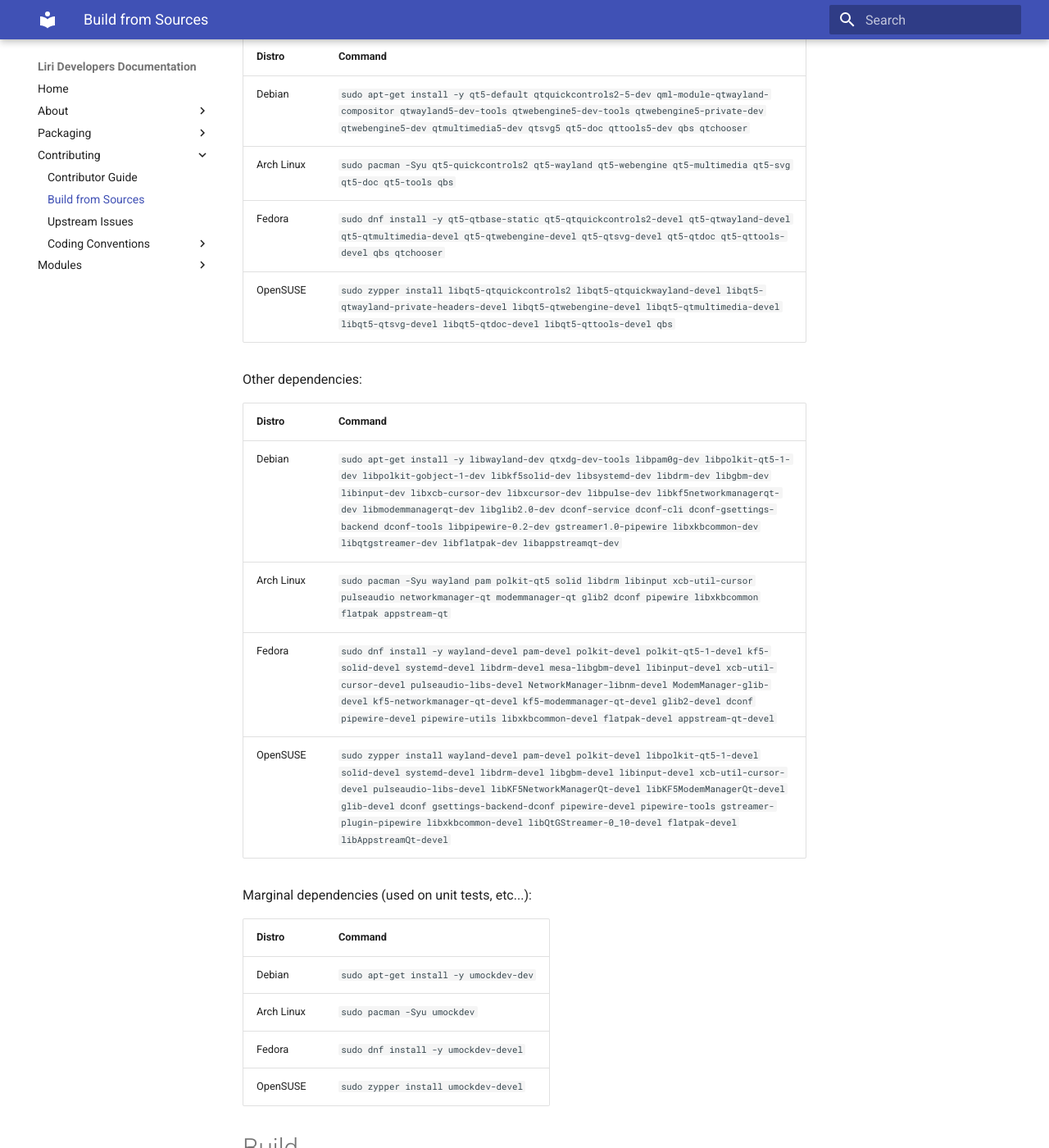
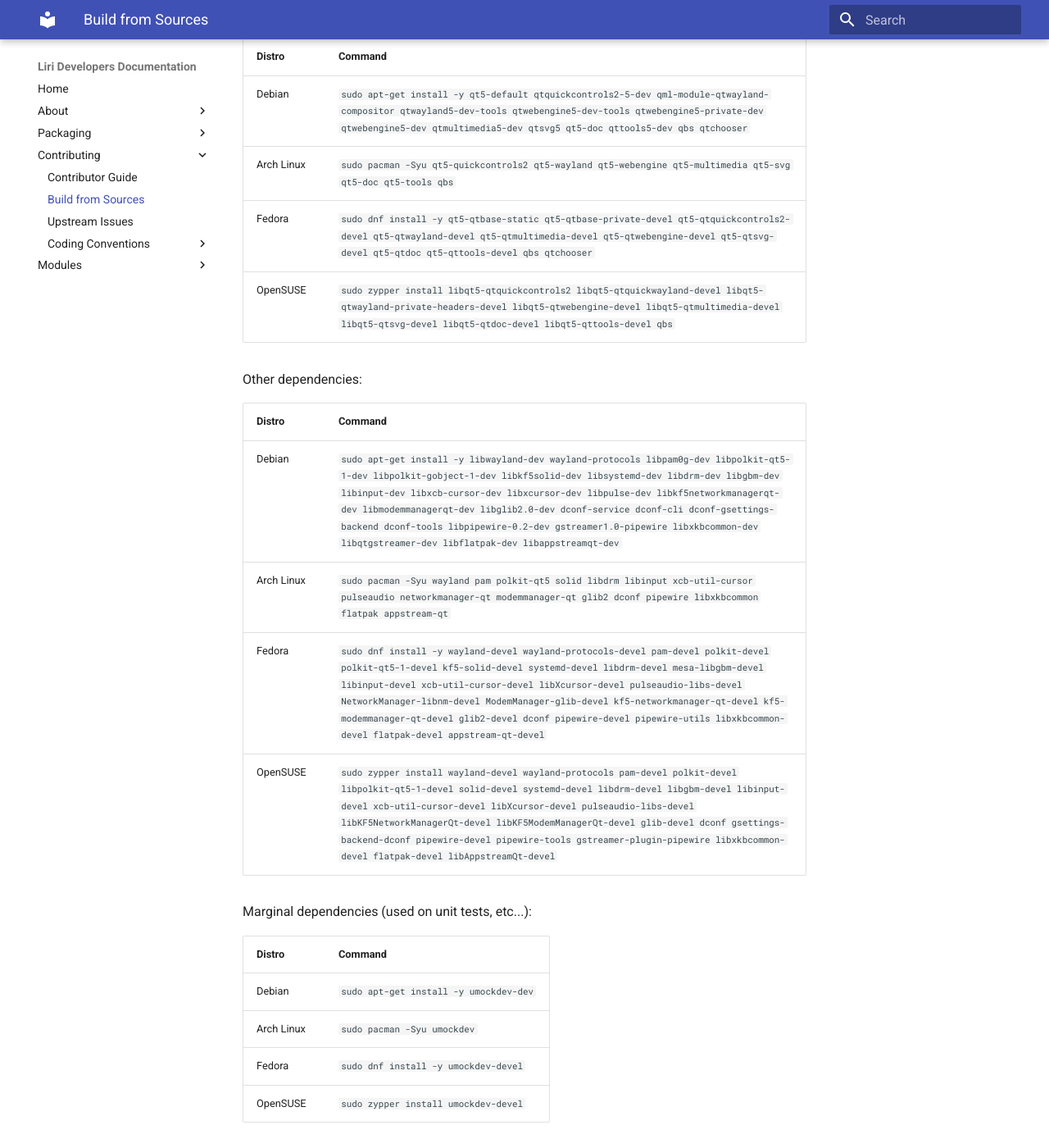
Before and after one commit to lirios/docs, an MkDocs documentation site: the page built from docs/contributing/build-sources.md, in a window 1280 px wide and 1400 px high, scrolled down 1220 px. Shown: the whole window at 82% size. Built offline with MkDocs 1.6.1 and Material for MkDocs 9.7.7, drawn with Linux system fonts in a browser that asks for light colours; old or Windows-style settings are respelled for this version of MkDocs.

Commit message:
Update packages

```diff
--- a/docs/contributing/build-sources.md
+++ b/docs/contributing/build-sources.md
@@ -39,17 +39,17 @@
 | ---------- | ---------------------------------------------------------------------------------------------------------------------------------------------------------------------------------------------------------------------------------------------- |
 | Debian     | `sudo apt-get install -y qt5-default qtquickcontrols2-5-dev qml-module-qtwayland-compositor qtwayland5-dev-tools qtwebengine5-dev-tools qtwebengine5-private-dev qtwebengine5-dev qtmultimedia5-dev qtsvg5 qt5-doc qttools5-dev qbs qtchooser` |
 | Arch Linux | `sudo pacman -Syu qt5-quickcontrols2 qt5-wayland qt5-webengine qt5-multimedia qt5-svg qt5-doc qt5-tools qbs`                                                                                                                                   |
-| Fedora     | `sudo dnf install -y qt5-qtbase-static qt5-qtquickcontrols2-devel qt5-qtwayland-devel qt5-qtmultimedia-devel qt5-qtwebengine-devel qt5-qtsvg-devel qt5-qtdoc qt5-qttools-devel qbs qtchooser`                                                  |
+| Fedora     | `sudo dnf install -y qt5-qtbase-static qt5-qtbase-private-devel qt5-qtquickcontrols2-devel qt5-qtwayland-devel qt5-qtmultimedia-devel qt5-qtwebengine-devel qt5-qtsvg-devel qt5-qtdoc qt5-qttools-devel qbs qtchooser`                         |
 | OpenSUSE   | `sudo zypper install libqt5-qtquickcontrols2 libqt5-qtquickwayland-devel libqt5-qtwayland-private-headers-devel libqt5-qtwebengine-devel libqt5-qtmultimedia-devel libqt5-qtsvg-devel libqt5-qtdoc-devel libqt5-qttools-devel qbs`             |
 
 Other dependencies:
 
 | Distro     | Command                                                                                                                                                                                                                                                                                                                                                                                                                                                                                     |
 | ---------- | ------------------------------------------------------------------------------------------------------------------------------------------------------------------------------------------------------------------------------------------------------------------------------------------------------------------------------------------------------------------------------------------------------------------------------------------------------------------------------------------- |
-| Debian     | `sudo apt-get install -y libwayland-dev qtxdg-dev-tools libpam0g-dev libpolkit-qt5-1-dev libpolkit-gobject-1-dev libkf5solid-dev libsystemd-dev libdrm-dev libgbm-dev libinput-dev libxcb-cursor-dev libxcursor-dev libpulse-dev libkf5networkmanagerqt-dev libmodemmanagerqt-dev libglib2.0-dev dconf-service dconf-cli dconf-gsettings-backend dconf-tools libpipewire-0.2-dev gstreamer1.0-pipewire libxkbcommon-dev libqtgstreamer-dev libflatpak-dev libappstreamqt-dev` |
-| Arch Linux | `sudo pacman -Syu wayland pam polkit-qt5 solid libdrm libinput xcb-util-cursor pulseaudio networkmanager-qt modemmanager-qt glib2 dconf pipewire libxkbcommon flatpak appstream-qt`                                                                                                                                                                                                                                                                                   |
-| Fedora     | `sudo dnf install -y wayland-devel pam-devel polkit-devel polkit-qt5-1-devel kf5-solid-devel systemd-devel libdrm-devel mesa-libgbm-devel libinput-devel xcb-util-cursor-devel pulseaudio-libs-devel NetworkManager-libnm-devel ModemManager-glib-devel kf5-networkmanager-qt-devel kf5-modemmanager-qt-devel glib2-devel dconf pipewire-devel pipewire-utils libxkbcommon-devel flatpak-devel appstream-qt-devel`                                        |
-| OpenSUSE   | `sudo zypper install wayland-devel pam-devel polkit-devel libpolkit-qt5-1-devel solid-devel systemd-devel libdrm-devel libgbm-devel libinput-devel xcb-util-cursor-devel pulseaudio-libs-devel libKF5NetworkManagerQt-devel libKF5ModemManagerQt-devel glib-devel dconf gsettings-backend-dconf pipewire-devel pipewire-tools gstreamer-plugin-pipewire libxkbcommon-devel libQtGStreamer-0_10-devel flatpak-devel libAppstreamQt-devel`                                     |
+| Debian     | `sudo apt-get install -y libwayland-dev wayland-protocols libpam0g-dev libpolkit-qt5-1-dev libpolkit-gobject-1-dev libkf5solid-dev libsystemd-dev libdrm-dev libgbm-dev libinput-dev libxcb-cursor-dev libxcursor-dev libpulse-dev libkf5networkmanagerqt-dev libmodemmanagerqt-dev libglib2.0-dev dconf-service dconf-cli dconf-gsettings-backend dconf-tools libpipewire-0.2-dev gstreamer1.0-pipewire libxkbcommon-dev libqtgstreamer-dev libflatpak-dev libappstreamqt-dev` |
+| Arch Linux | `sudo pacman -Syu wayland pam polkit-qt5 solid libdrm libinput xcb-util-cursor pulseaudio networkmanager-qt modemmanager-qt glib2 dconf pipewire libxkbcommon flatpak appstream-qt`                                                      |
+| Fedora     | `sudo dnf install -y wayland-devel wayland-protocols-devel pam-devel polkit-devel polkit-qt5-1-devel kf5-solid-devel systemd-devel libdrm-devel mesa-libgbm-devel libinput-devel xcb-util-cursor-devel libXcursor-devel pulseaudio-libs-devel NetworkManager-libnm-devel ModemManager-glib-devel kf5-networkmanager-qt-devel kf5-modemmanager-qt-devel glib2-devel dconf pipewire-devel pipewire-utils libxkbcommon-devel flatpak-devel appstream-qt-devel`                     |
+| OpenSUSE   | `sudo zypper install wayland-devel wayland-protocols pam-devel polkit-devel libpolkit-qt5-1-devel solid-devel systemd-devel libdrm-devel libgbm-devel libinput-devel xcb-util-cursor-devel libXcursor-devel pulseaudio-libs-devel libKF5NetworkManagerQt-devel libKF5ModemManagerQt-devel glib-devel dconf gsettings-backend-dconf pipewire-devel pipewire-tools gstreamer-plugin-pipewire libxkbcommon-devel flatpak-devel libAppstreamQt-devel`                               |
 
 Marginal dependencies (used on unit tests, etc...):
 
```
